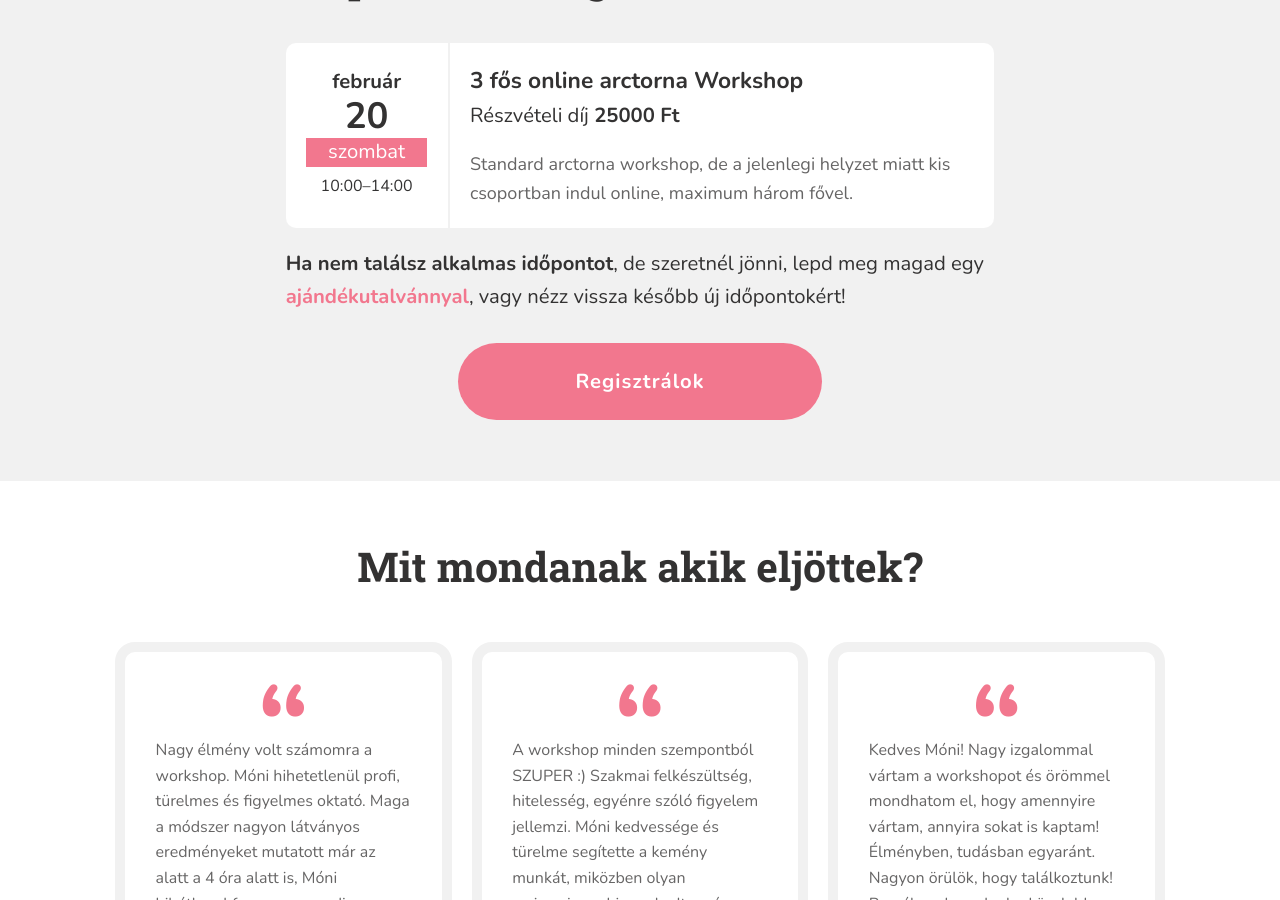
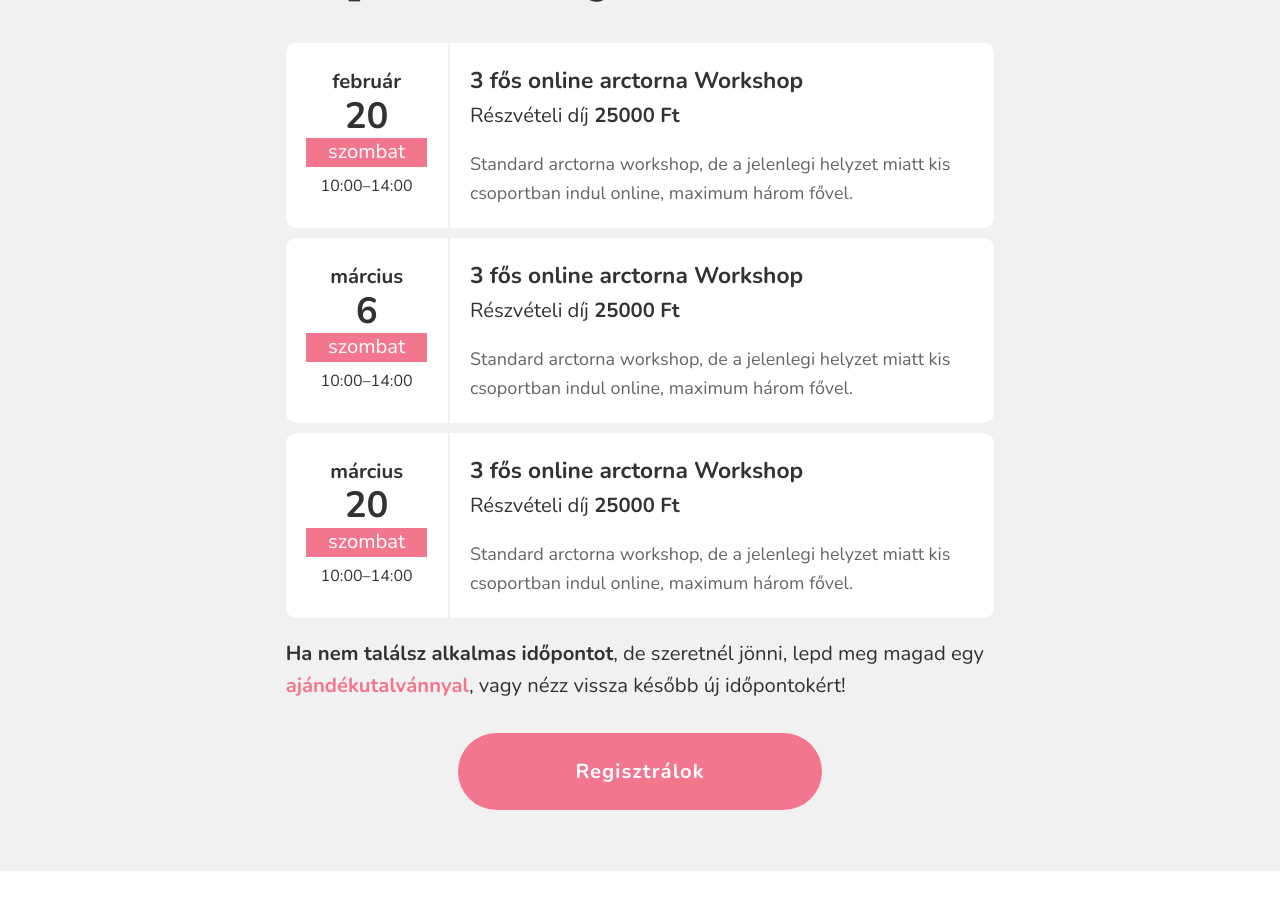
Before and after one commit to monikamudra/arctorna, a Jekyll site: the page built from workshop.md, in a window 1280 px wide and 900 px high, scrolled down 2288 px. Built offline with Jekyll 4.4.1, drawn with Linux system fonts in a browser that asks for light colours.

Commit message:
Update workshop event

```diff
--- a/_data/workshop.yaml
+++ b/_data/workshop.yaml
@@ -45,3 +45,21 @@ events:
       Standard arctorna workshop, de a jelenlegi helyzet miatt kis csoportban
       indul online, maximum három fővel.
     full: false
+  - date: 2021-3-6-T10:00
+    start: "10:00"
+    end: "14:00"
+    title: 3 fős online arctorna Workshop
+    price: 25000
+    description: >-
+      Standard arctorna workshop, de a jelenlegi helyzet miatt kis csoportban
+      indul online, maximum három fővel.
+    full: false
+  - date: 2021-3-20-T10:00
+    start: "10:00"
+    end: "14:00"
+    title: 3 fős online arctorna Workshop
+    price: 25000
+    description: >-
+      Standard arctorna workshop, de a jelenlegi helyzet miatt kis csoportban
+      indul online, maximum három fővel.
+    full: false
```
